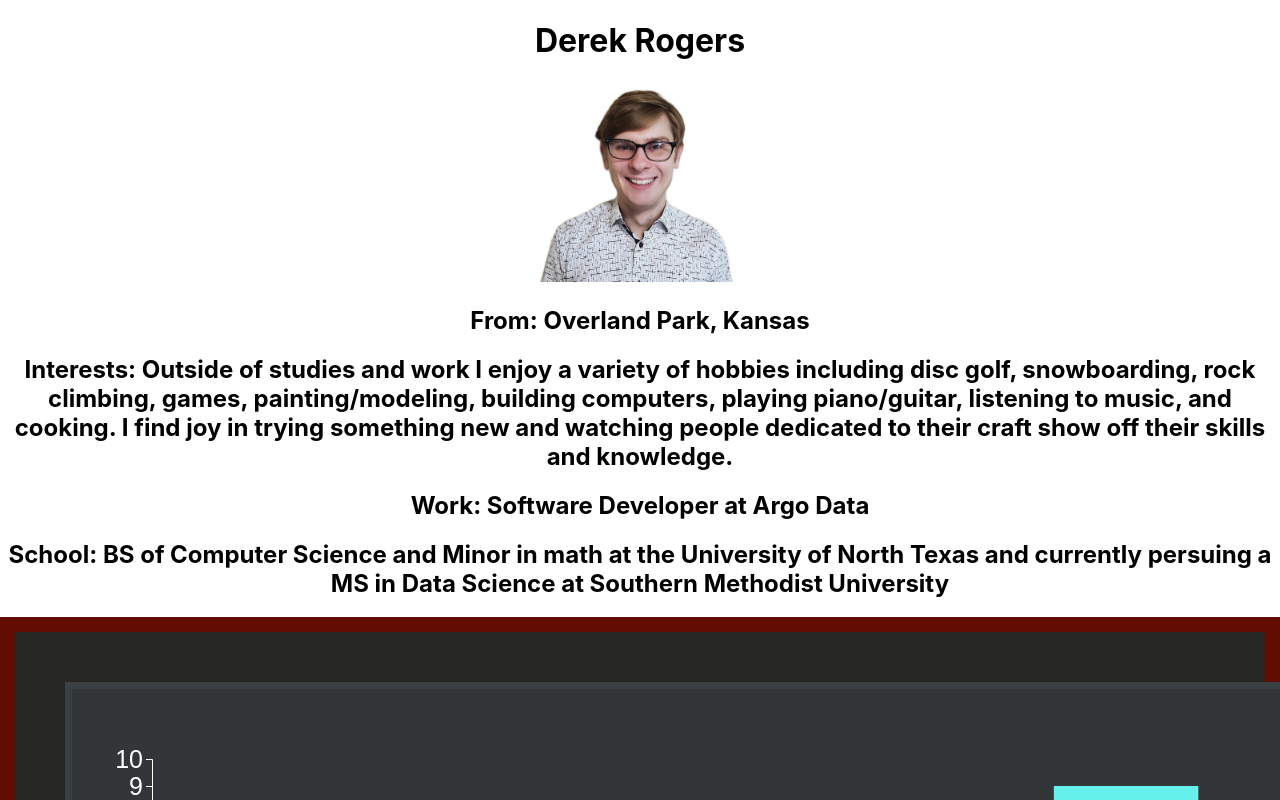
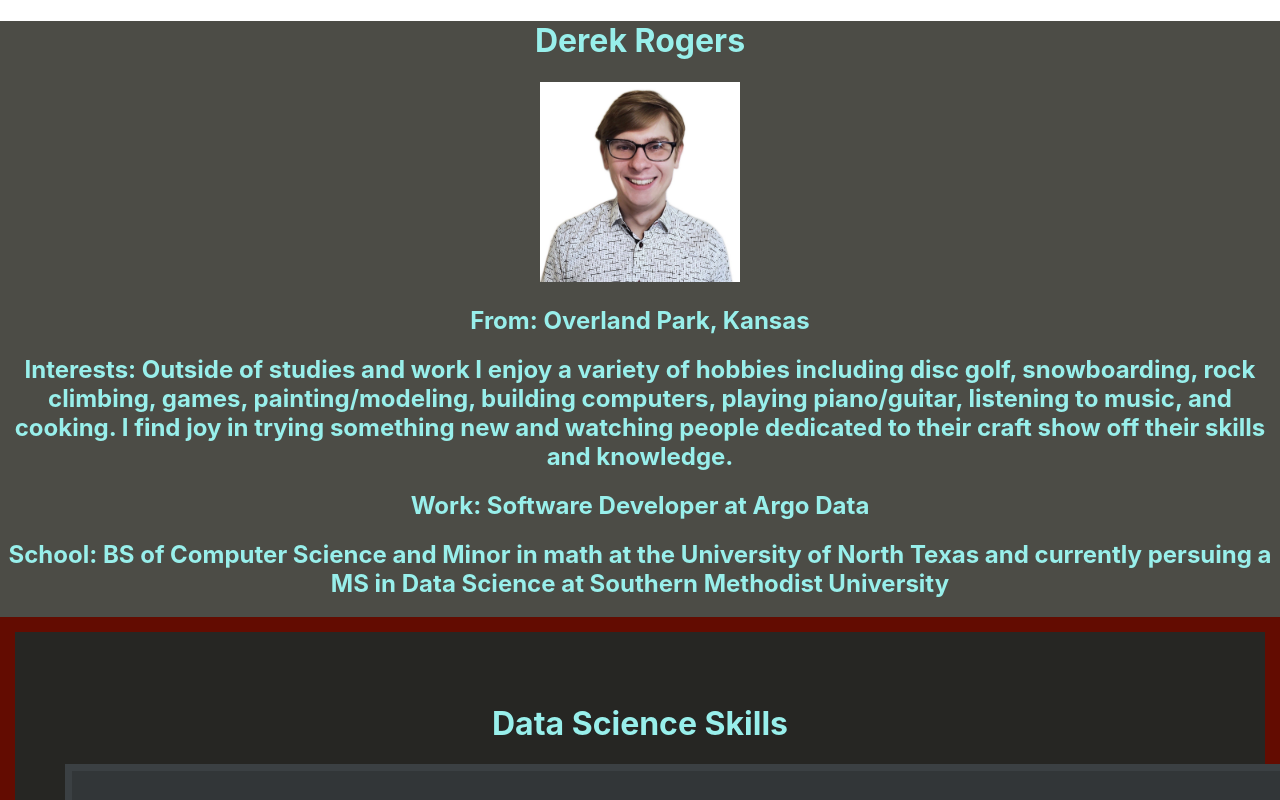
Before and after one commit to DotSumWedge/DotSumWedge.github.io, a React (Create React App) app: page / in a window 1280 px wide. Shown: the top 800 px of the page. Built offline with nearby package versions, Linux system fonts and the light colour scheme.

Commit message:
Updated styling

```diff
--- a/src/App.js
+++ b/src/App.js
@@ -32,6 +32,8 @@ function App() {
 }
 
 const appDivStyle = {
+  backgroundColor: '#4c4c46',
+  color: '#98efeb'
 }
 
 export default App;
--- a/src/pages/BarChartPage.js
+++ b/src/pages/BarChartPage.js
@@ -24,6 +24,7 @@ function BarChartPage() {
 
   return (
     <div style={barChartPageStyle}>
+        <h1 style={barChartHeaderStyle}>Data Science Skills</h1>
         <Chart dataScientists={dataScientists}/>
     </div>
   )
@@ -35,4 +36,8 @@ const barChartPageStyle = {
     padding: '50px'
 }
 
+const barChartHeaderStyle = {
+  color: '#98efeb'
+}
+
 export default BarChartPage
```
